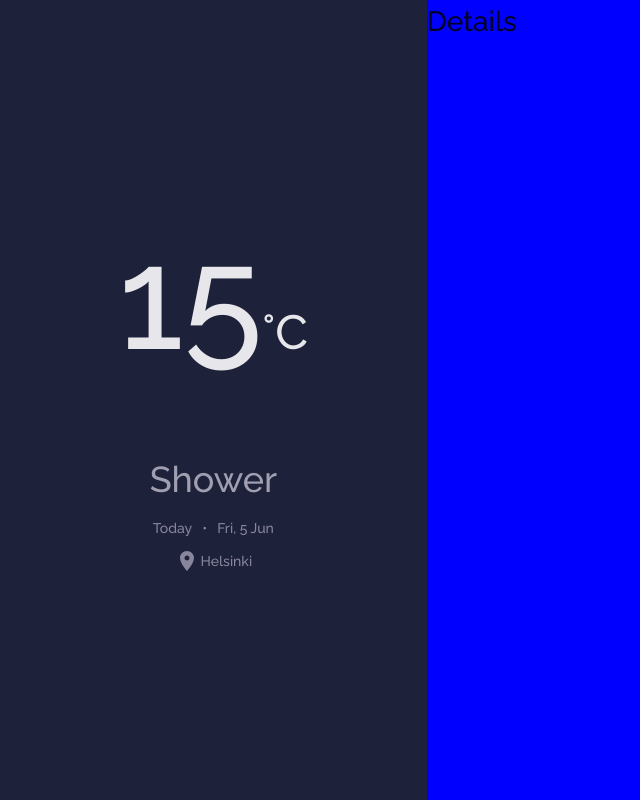
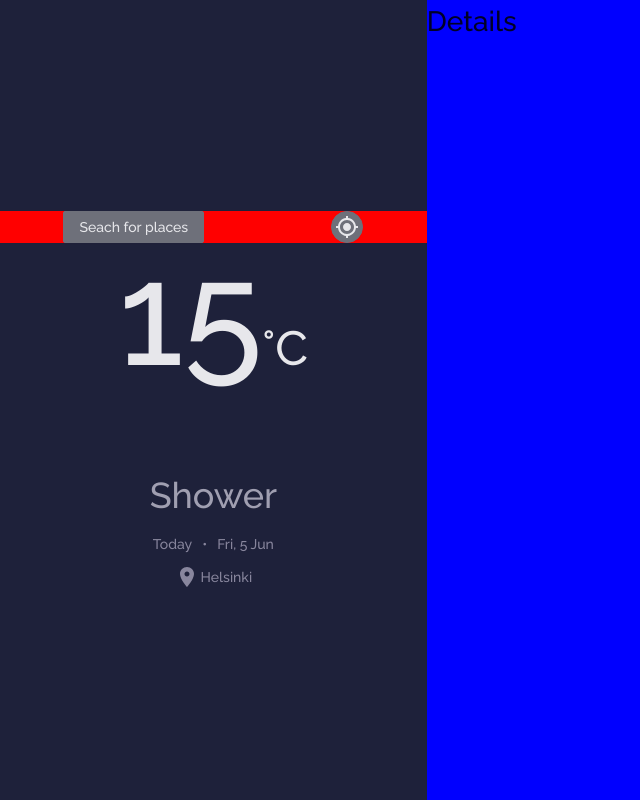
Before and after one commit to bjaider/weather-app, a React (Create React App) app: page / in a window 1280 px wide. Shown: the whole page, without its empty margins (0-640 px from the left). Built offline with nearby package versions, Linux system fonts and the light colour scheme.

Commit message:
Search place and location buttons added

```diff
--- a/src/components/currentWeather/index.js
+++ b/src/components/currentWeather/index.js
@@ -1,11 +1,22 @@
 import React from 'react'
+import './style.scss'
+
+import {Button} from 'antd'
+import GpsFixedIcon from '@material-ui/icons/GpsFixed'
+
 import Date from '../date'
 import Location from '../location'
 import Temperature from '../temperature'
-import './style.scss'
+
 const CurrentWeather = () => {
   return (
     <div className="current-weather-container">
+      <div className="search-places-location">
+        <Button className="search-button">Seach for places</Button>
+        <Button className="search-location">
+          <GpsFixedIcon style={{margin:0}}/>
+        </Button>
+      </div>
       <Temperature temperature={15} weatherState={'Shower'} />
       <Date date={'Fri, 5 Jun'} />
       <Location city={'Helsinki'} />
--- a/src/components/currentWeather/style.scss
+++ b/src/components/currentWeather/style.scss
@@ -7,3 +7,27 @@
   flex-direction: column;
   align-items: center;
 }
+
+.search-places-location {
+  display: flex;
+  justify-content: space-around;
+  align-items: center;
+  /* padding: 50px; */
+  width: 100%;
+  background-color: red;
+  .search-button {
+    border-color: #6e707a;
+    background: #6e707a;
+    color: $textColor;
+  }
+  .search-location {
+    border-color: #6e707a;
+    background: #6e707a;
+    color: $textColor;
+    border-radius: 500px;
+    padding: 3px;
+    display: flex;
+    justify-content: center;
+    align-items: center;
+  }
+}
--- a/src/components/date/style.scss
+++ b/src/components/date/style.scss
@@ -1,13 +1,14 @@
 @import '../../styles/variables';
+$textColor: #88869d;
 .current-date-container {
   display: flex;
   justify-content: center;
   align-items: center;
   span {
-    color: #88869d;
+    color: $textColor;
   }
   p {
-    color: #88869d;
+    color: $textColor;
     margin: 10px;
   }
 }
--- a/src/views/home/index.js
+++ b/src/views/home/index.js
@@ -6,8 +6,8 @@ import './style.scss'
 const Home = () => {
   return (
     <div className="home-container">
-      <CurrentWeather/>
-      <WeatherDetails/>
+      <CurrentWeather />
+      <WeatherDetails />
     </div>
   )
 }
--- a/src/views/home/style.scss
+++ b/src/views/home/style.scss
@@ -1,4 +1,5 @@
-.home-container{
-    display: flex;
-    height: 100%;
+@import '../../styles/variables';
+.home-container {
+  display: flex;
+  height: 100%;
 }
```
Also changed, not shown: src/components/weatherStateImage/index.js (added), src/components/weatherStateImage/style.scss (added).
